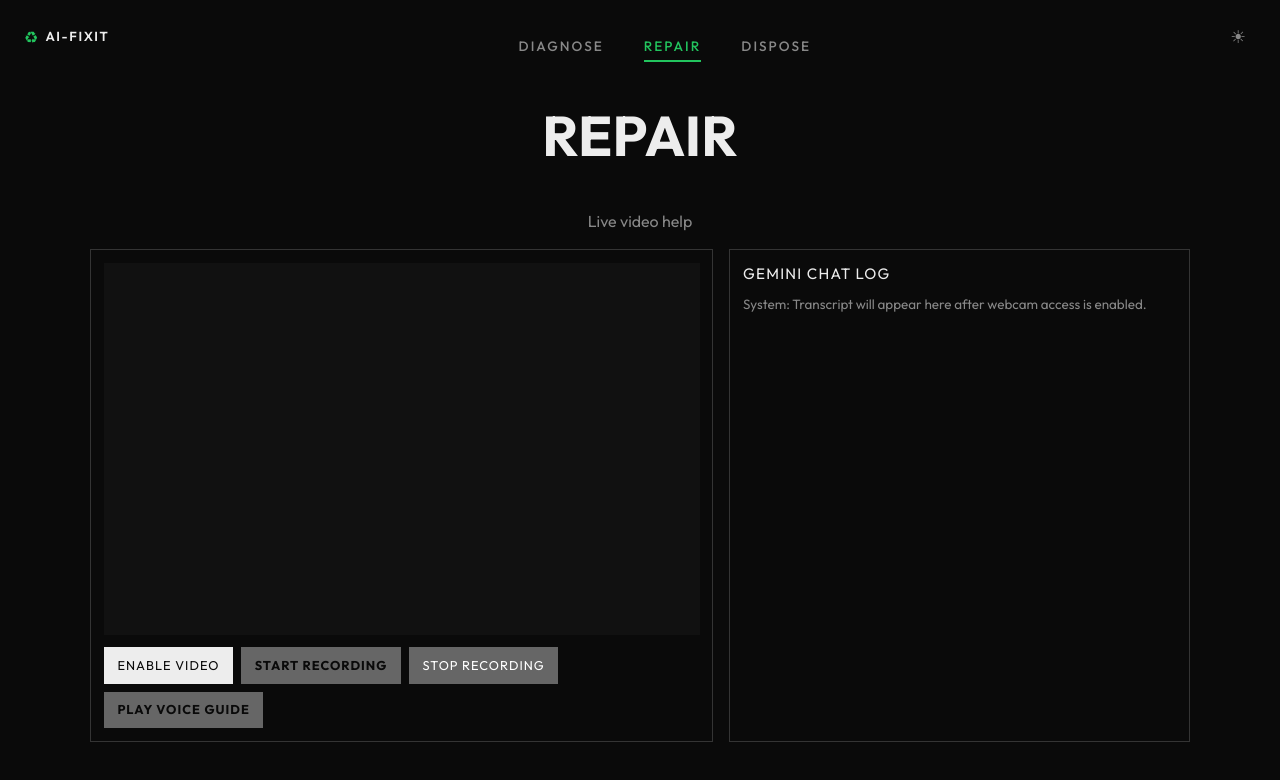
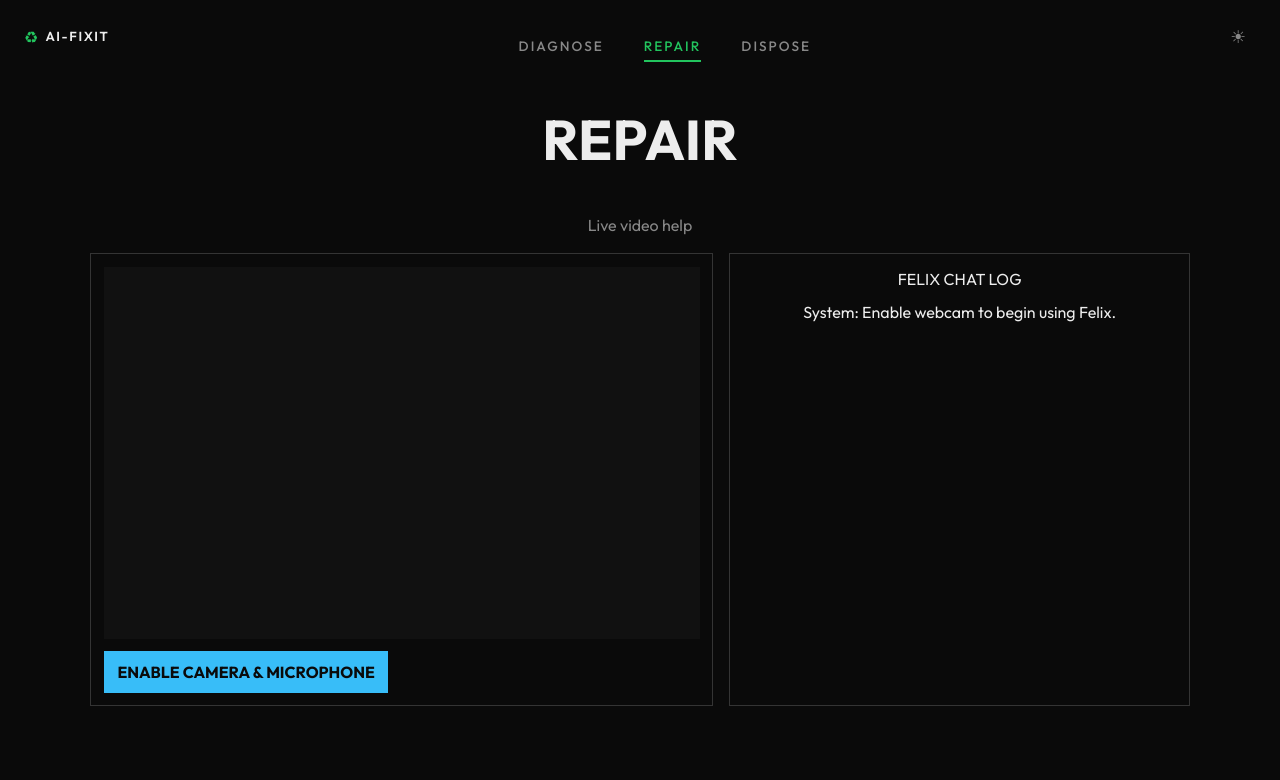
Before and after one commit to kotharisoumil/AI-FIXIT, a Next.js app in the folder frontend/: page /repair in a window 1280 px wide. Shown: the top 780 px of the page. Built offline with nearby package versions, Linux system fonts and the light colour scheme.

Commit message:
Enable CORS and fix backend fetch for Felix

```diff
--- a/frontend/app/components/RepairAssistant.tsx
+++ b/frontend/app/components/RepairAssistant.tsx
@@ -7,25 +7,18 @@ type ChatEntry = {
   text: string;
 };
 
-const guidanceLines = [
-  "I can see heavy background activity. Start by closing non-essential apps.",
-  "Open battery settings and enable power-save mode for immediate improvement.",
-  "Reduce screen brightness to about 60 percent and disable unnecessary Bluetooth scanning.",
-  "Run for one charge cycle and compare drain rate before replacing hardware.",
-];
-
 export default function RepairAssistant() {
   const videoRef = useRef<HTMLVideoElement | null>(null);
   const streamRef = useRef<MediaStream | null>(null);
   const mediaRecorderRef = useRef<MediaRecorder | null>(null);
+  const audioChunksRef = useRef<Blob[]>([]);
 
   const [cameraOn, setCameraOn] = useState(false);
   const [isRecording, setIsRecording] = useState(false);
-  const [isSpeaking, setIsSpeaking] = useState(false);
   const [chatLog, setChatLog] = useState<ChatEntry[]>([
     {
       role: "system",
-      text: "Transcript will appear here after webcam access is enabled.",
+      text: "Enable webcam to begin using Felix.",
     },
   ]);
 
@@ -34,119 +27,162 @@ export default function RepairAssistant() {
       if (streamRef.current) {
         streamRef.current.getTracks().forEach((track) => track.stop());
       }
-      if (mediaRecorderRef.current && mediaRecorderRef.current.state !== "inactive") {
+      if (
+        mediaRecorderRef.current &&
+        mediaRecorderRef.current.state !== "inactive"
+      ) {
         mediaRecorderRef.current.stop();
       }
       window.speechSynthesis.cancel();
     };
   }, []);
 
+  // -------------------------------
+  // Enable Camera + Mic
+  // -------------------------------
   const enableCamera = async () => {
     try {
-      const stream = await navigator.mediaDevices.getUserMedia({ video: true, audio: true });
+      const stream = await navigator.mediaDevices.getUserMedia({
+        video: true,
+        audio: true,
+      });
+
       streamRef.current = stream;
+
       if (videoRef.current) {
         videoRef.current.srcObject = stream;
       }
+
       setCameraOn(true);
-      setChatLog([
+      setChatLog((prev) => [
+        ...prev,
         {
           role: "system",
-          text: "Webcam connected. You can start recording and generate Gemini transcript guidance.",
+          text: "Camera + microphone connected. Press START RECORDING to speak to Felix.",
         },
       ]);
     } catch {
-      setChatLog([
+      setChatLog((prev) => [
+        ...prev,
         {
           role: "system",
-          text: "Camera access was blocked. Please allow browser video/microphone permission and try again.",
+          text:
+            "Camera/microphone permission denied. Please allow access and refresh.",
         },
       ]);
     }
   };
 
+  // -------------------------------
+  // Start Recording
+  // -------------------------------
   const startRecording = () => {
-    if (!streamRef.current || isRecording) {
-      return;
+    if (!streamRef.current || isRecording) return;
+
+    const recorder = new MediaRecorder(streamRef.current);
+    mediaRecorderRef.current = recorder;
+    audioChunksRef.current = [];
+
+    recorder.ondataavailable = (event) => {
+      if (event.data.size > 0) {
+        audioChunksRef.current.push(event.data);
       }
+    };
 
-    if (typeof MediaRecorder === "undefined") {
+    recorder.start();
+    setIsRecording(true);
+
+    setChatLog((prev) => [
+      ...prev,
+      { role: "system", text: "Recording..." },
+    ]);
+  };
+
+  // -------------------------------
+  // Stop Recording + Send to Backend
+  // -------------------------------
+  const stopRecording = async () => {
+    if (!mediaRecorderRef.current) return;
+
+    mediaRecorderRef.current.stop();
+    setIsRecording(false);
+
+    mediaRecorderRef.current.onstop = async () => {
+      const audioBlob = new Blob(audioChunksRef.current, {
+        type: "audio/webm",
+      });
+
+      await sendToBackend(audioBlob);
+    };
+  };
+
+  // -------------------------------
+  // Capture Frame + Send
+  // -------------------------------
+  const sendToBackend = async (audioBlob: Blob) => {
+    if (!videoRef.current) return;
+
+    const canvas = document.createElement("canvas");
+    canvas.width = videoRef.current.videoWidth;
+    canvas.height = videoRef.current.videoHeight;
+
+    const ctx = canvas.getContext("2d");
+    if (!ctx) return;
+
+    ctx.drawImage(videoRef.current, 0, 0);
+
+    const imageBlob: Blob = await new Promise((resolve) =>
+      canvas.toBlob((blob) => resolve(blob!), "image/jpeg")
+    );
+
+    const formData = new FormData();
+    formData.append("image", imageBlob, "frame.jpg");
+    formData.append("audio", audioBlob, "audio.webm");
+
+    setChatLog((prev) => [
+      ...prev,
+      { role: "system", text: "Analyzing with Felix..." },
+    ]);
+
+    try {
+      const response = await fetch("http://localhost:8000/felix/analyze", {
+        method: "POST",
+        body: formData,
+      });
+
+      const data = await response.json();
+
+      setChatLog((prev) => [
+        ...prev,
+        { role: "system", text: `You: ${data.transcription}` },
+        { role: "gemini", text: data.felix_response },
+      ]);
+
+      speakResponse(data.felix_response);
+    } catch (error) {
       setChatLog((prev) => [
         ...prev,
         {
           role: "system",
-          text: "Recording is not supported in this browser, but live webcam preview still works.",
+          text: "Backend error. Make sure FastAPI is running.",
         },
       ]);
-      return;
-    }
-
-    const recorder = new MediaRecorder(streamRef.current);
-    mediaRecorderRef.current = recorder;
-    recorder.start();
-    setIsRecording(true);
-    setChatLog((prev) => [
-      ...prev,
-      {
-        role: "system",
-        text: "Recording started. This is a local placeholder stream until CV backend is connected.",
-      },
-    ]);
-
-    recorder.onstop = () => {
-      setIsRecording(false);
-      setChatLog((prev) => [
-        ...prev,
-        {
-          role: "system",
-          text: "Recording stopped.",
-        },
-      ]);
-    };
-  };
-
-  const stopRecording = () => {
-    if (mediaRecorderRef.current && mediaRecorderRef.current.state !== "inactive") {
-      mediaRecorderRef.current.stop();
     }
   };
 
-  const playGuidance = async () => {
-    if (isSpeaking) {
-      return;
-    }
-
-    setIsSpeaking(true);
-    setChatLog((prev) => [
-      ...prev,
-      {
-        role: "system",
-        text: "Gemini transcript stream started (placeholder for Gemini + ElevenLabs integration).",
-      },
-    ]);
-
-    for (const line of guidanceLines) {
-      setChatLog((prev) => [...prev, { role: "gemini", text: line }]);
-      await new Promise<void>((resolve) => {
-        const utterance = new SpeechSynthesisUtterance(line);
+  // -------------------------------
+  // Speak Felix Response
+  // -------------------------------
+  const speakResponse = (text: string) => {
+    const utterance = new SpeechSynthesisUtterance(text);
     utterance.rate = 1;
     utterance.pitch = 1;
-        utterance.onend = () => resolve();
-        utterance.onerror = () => resolve();
     window.speechSynthesis.speak(utterance);
-      });
-    }
-
-    setChatLog((prev) => [
-      ...prev,
-      {
-        role: "system",
-        text: "Guidance complete.",
-      },
-    ]);
-    setIsSpeaking(false);
   };
 
+  // -------------------------------
+  // UI
+  // -------------------------------
   return (
     <section
       style={{
@@ -178,37 +214,35 @@ export default function RepairAssistant() {
           }}
         />
 
+        {/* Buttons */}
         <div style={{ display: "flex", gap: "0.5rem", flexWrap: "wrap" }}>
+          {!cameraOn && (
             <button
-            type="button"
               onClick={enableCamera}
               style={{
+                padding: "0.55rem 0.85rem",
+                background: "#38bdf8",
                 border: "none",
-              background: "var(--foreground)",
-              color: "var(--background)",
-              padding: "0.55rem 0.85rem",
-              fontFamily: "'Outfit', monospace",
-              fontSize: "0.8rem",
-              letterSpacing: "0.08em",
+                color: "#0a0a0a",
                 cursor: "pointer",
+                fontWeight: 700,
               }}
             >
-            ENABLE VIDEO
+              ENABLE CAMERA & MICROPHONE
             </button>
+          )}
 
+          {cameraOn && (
+            <>
               <button
-            type="button"
                 onClick={startRecording}
-            disabled={!cameraOn || isRecording}
+                disabled={isRecording}
                 style={{
+                  padding: "0.55rem 0.85rem",
+                  background: isRecording ? "#666" : "#22c55e",
                   border: "none",
-              background: !cameraOn || isRecording ? "#666" : "var(--accent)",
-              color: "#0a0a0a",
-              padding: "0.55rem 0.85rem",
-              fontFamily: "'Outfit', monospace",
-              fontSize: "0.8rem",
-              letterSpacing: "0.08em",
-              cursor: !cameraOn || isRecording ? "not-allowed" : "pointer",
+                  color: "#fff",
+                  cursor: isRecording ? "not-allowed" : "pointer",
                   fontWeight: 700,
                 }}
               >
@@ -216,41 +250,20 @@ export default function RepairAssistant() {
               </button>
 
               <button
-            type="button"
                 onClick={stopRecording}
                 disabled={!isRecording}
                 style={{
+                  padding: "0.55rem 0.85rem",
+                  background: !isRecording ? "#666" : "#ef4444",
                   border: "none",
-              background: !isRecording ? "#666" : "#ef4444",
                   color: "#fff",
-              padding: "0.55rem 0.85rem",
-              fontFamily: "'Outfit', monospace",
-              fontSize: "0.8rem",
-              letterSpacing: "0.08em",
                   cursor: !isRecording ? "not-allowed" : "pointer",
                 }}
               >
                 STOP RECORDING
               </button>
-
-          <button
-            type="button"
-            onClick={playGuidance}
-            disabled={!cameraOn || isSpeaking}
-            style={{
-              border: "none",
-              background: !cameraOn || isSpeaking ? "#666" : "#38bdf8",
-              color: "#0a0a0a",
-              padding: "0.55rem 0.85rem",
-              fontFamily: "'Outfit', monospace",
-              fontSize: "0.8rem",
-              letterSpacing: "0.08em",
-              cursor: !cameraOn || isSpeaking ? "not-allowed" : "pointer",
-              fontWeight: 700,
-            }}
-          >
-            PLAY VOICE GUIDE
-          </button>
+            </>
+          )}
         </div>
       </div>
 
@@ -264,28 +277,19 @@ export default function RepairAssistant() {
           minHeight: "420px",
         }}
       >
-        <h3 style={{ fontSize: "0.95rem", letterSpacing: "0.08em", textAlign: "left" }}>
-          GEMINI CHAT LOG
-        </h3>
+        <h3>FELIX CHAT LOG</h3>
+
         <div
           style={{
             overflowY: "auto",
             display: "grid",
             alignContent: "start",
             gap: "0.55rem",
-            textAlign: "left",
           }}
         >
           {chatLog.map((entry, index) => (
-            <p
-              key={`${entry.role}-${index}`}
-              style={{
-                fontSize: "0.84rem",
-                lineHeight: 1.45,
-                color: entry.role === "gemini" ? "var(--foreground)" : "var(--muted)",
-              }}
-            >
-              {entry.role === "gemini" ? "Gemini: " : "System: "}
+            <p key={`${entry.role}-${index}`}>
+              {entry.role === "gemini" ? "Felix: " : "System: "}
               {entry.text}
             </p>
           ))}
```
Also changed, not shown: 2 other files (tests, documents, lock files or other folders). Lines whose indentation alone changed are shown as unchanged.
